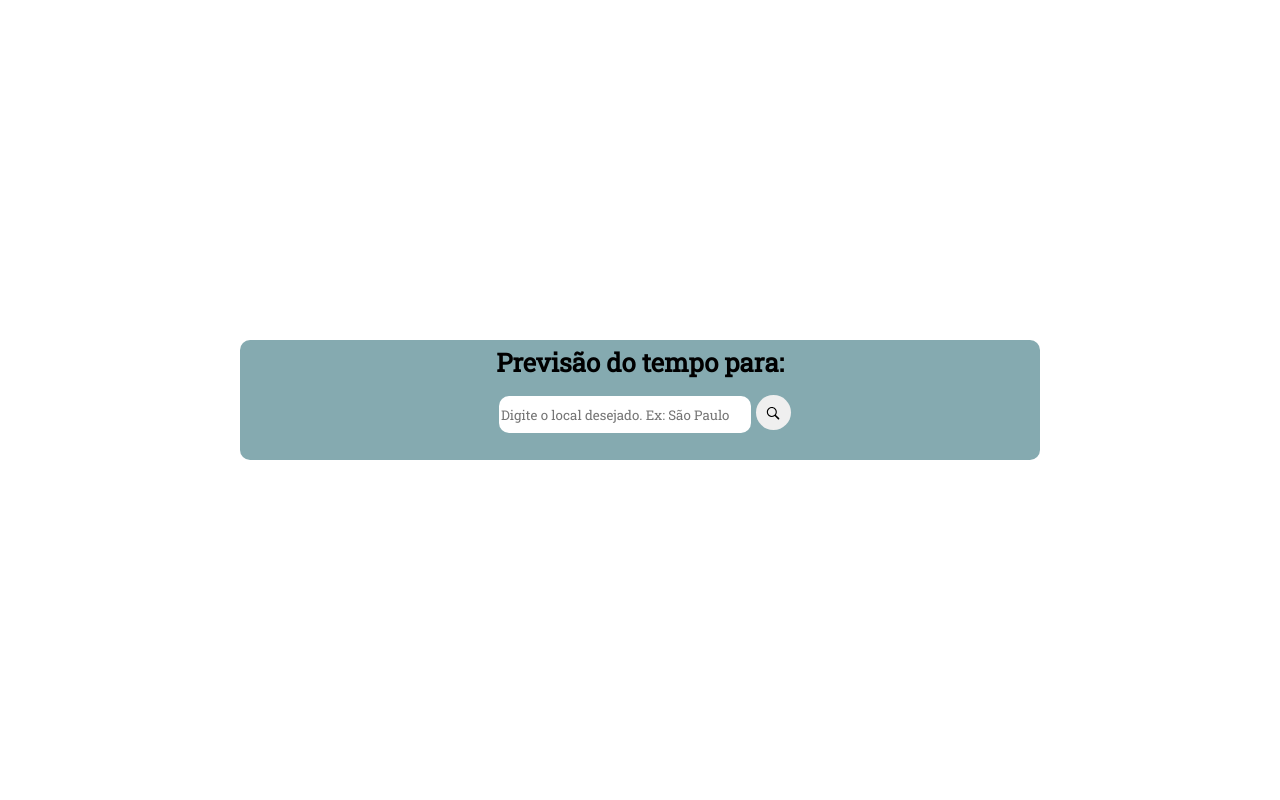
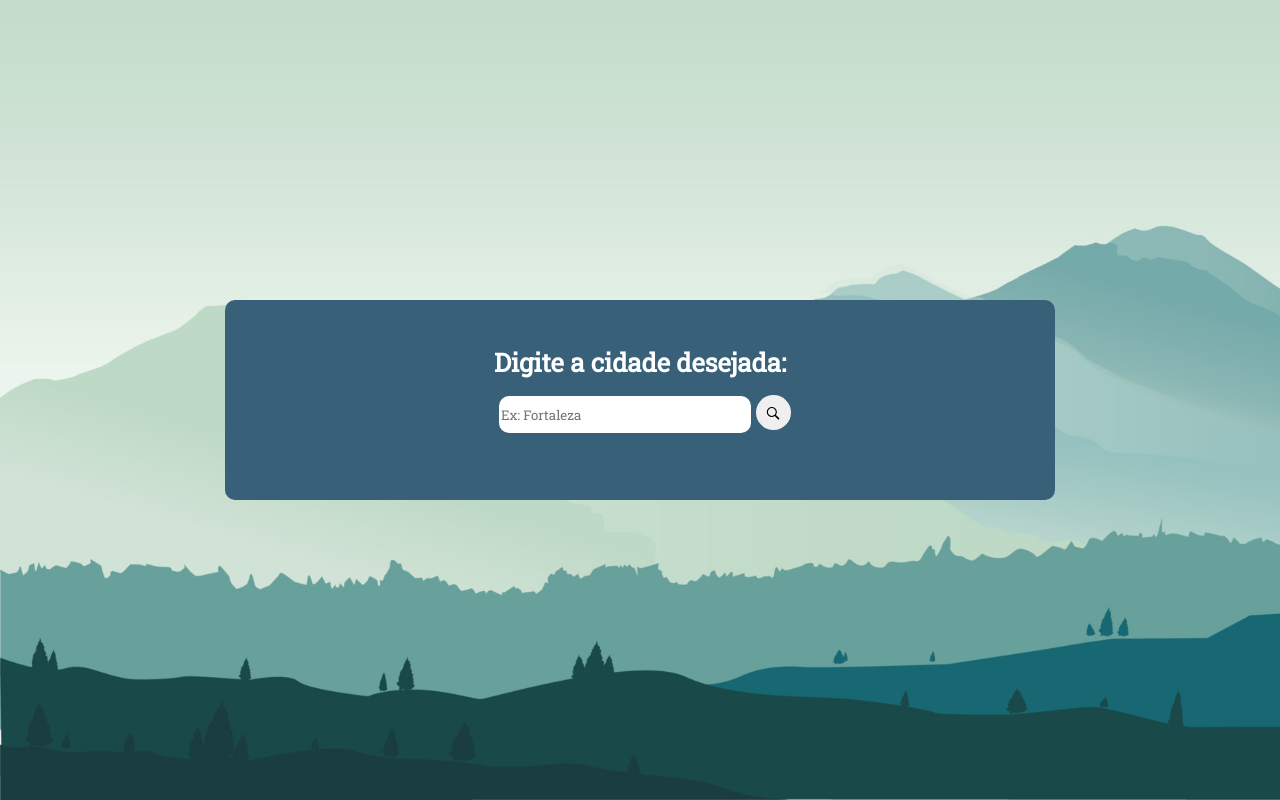
Before and after one commit to brunofdlima/searchweather, a React (Create React App) app: page / in a window 1280 px wide. Built offline with nearby package versions, Linux system fonts and the light colour scheme.

Commit message:
bg + alterações simples

```diff
--- a/src/App.tsx
+++ b/src/App.tsx
@@ -52,13 +52,13 @@ const App = () => {
     <Content>
       <Form>
         <Before>
-          <Title>Previsão do tempo para:</Title>
+          <Title>Digite a cidade desejada:</Title>
           <div>
             <Input
               id="entrada"
               classname="searchCity"
               value={cidade}
-              placeholder="Digite o local desejado. Ex: São Paulo"
+              placeholder="Ex: Fortaleza"
               onChange={handleChange}
             />
             <Button onClick={handleSearch}>
--- a/src/styles.js
+++ b/src/styles.js
@@ -1,10 +1,12 @@
 import styled from 'styled-components';
-import img from './pictures/backtemp.jpg';
+import img from './pictures/wallpapper.jpg';
 
 export const Content = styled.div`
 height: 100vh;
+background: url(${img});
 background-size: cover;
 font-family: 'Roboto Slab', serif;
+color: white;
 display: flex;
 justify-content: center;
 align-items: center;
@@ -12,7 +14,8 @@ align-items: center;
 
 export const Form = styled.div`
 width: 50rem;
-background-color: #85aab0;
+padding: 40px 15px;
+background-color: #386179;
 font-family: 'Roboto Slab', serif;
 border-radius: 0.625rem;
 align-items: center;
```
Also changed, not shown: src/pictures/backtemp.jpg (deleted), src/pictures/wallpapper.jpg (added).
